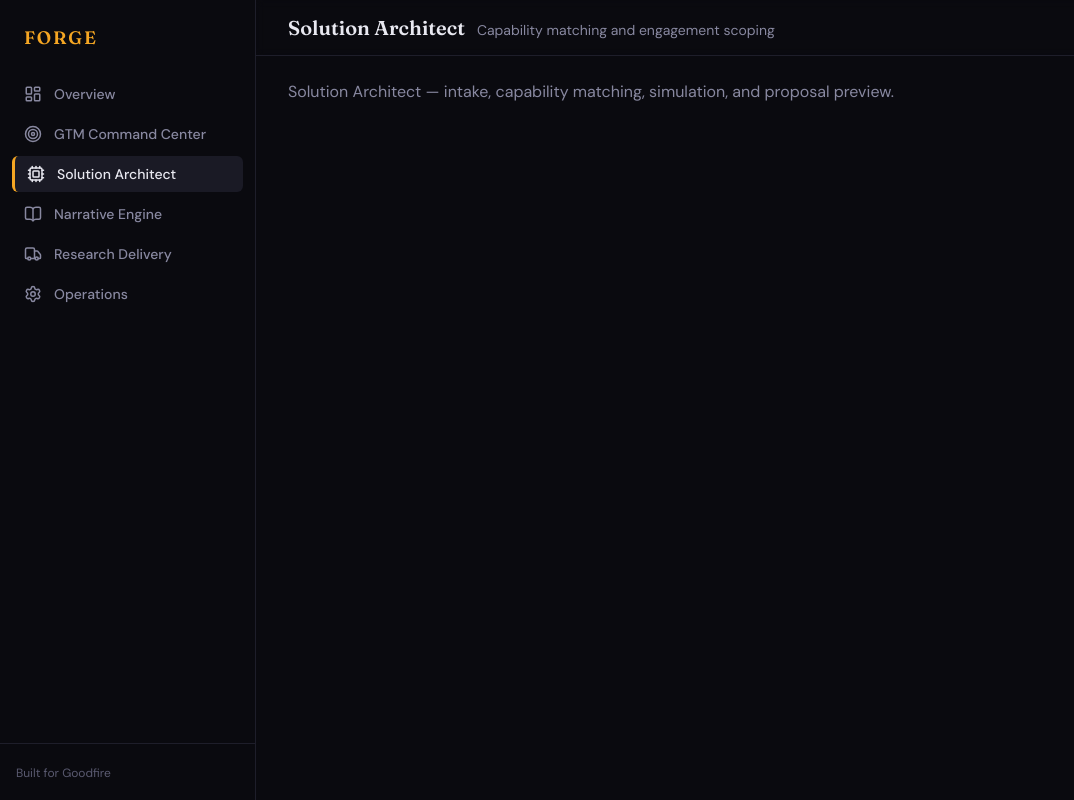
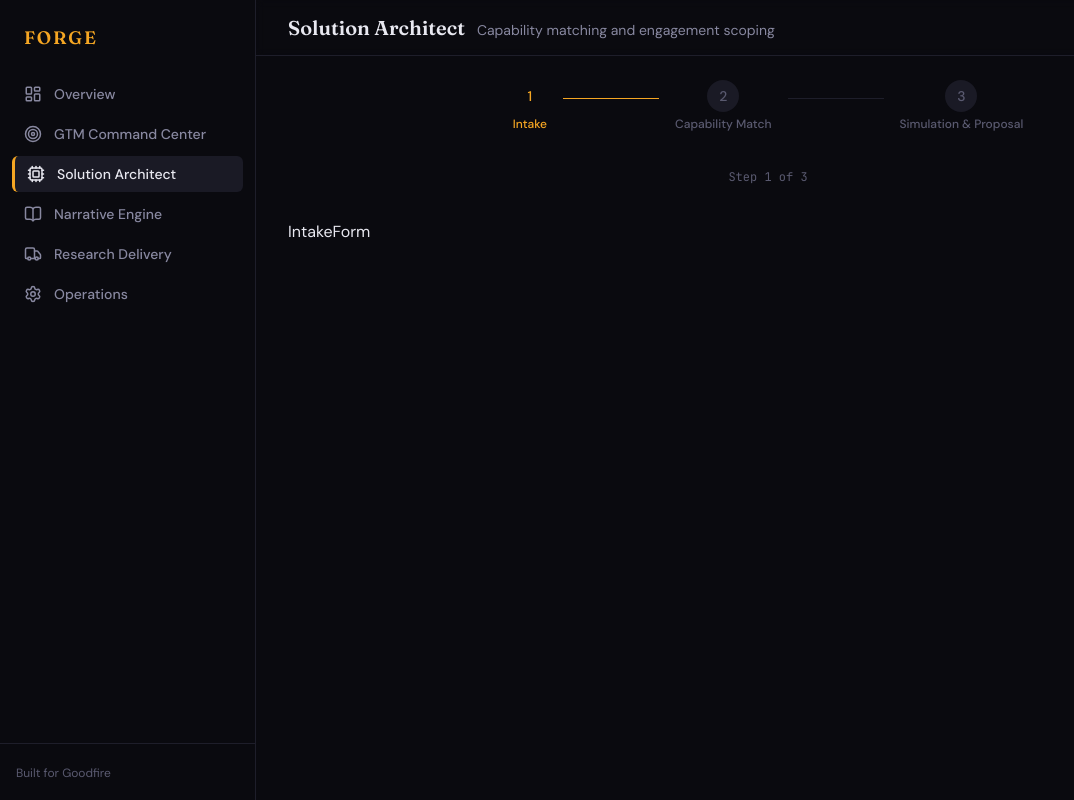
Before and after one commit to chewyuenrachael/forge, a Next.js app: page /solutions in a window 1280 px wide. Shown: the whole page, without its empty margins (0-1074 px from the left). Built offline with nearby package versions, Linux system fonts and the light colour scheme.

Commit message:
feat: update solutions page

```diff
--- a/src/app/solutions/page.tsx
+++ b/src/app/solutions/page.tsx
@@ -1,12 +1,192 @@
+'use client'
+
+import { useState, useCallback } from 'react'
+import { Check, Loader2 } from 'lucide-react'
 import { Header } from '@/components/layout/Header'
 import { PageContainer } from '@/components/layout/PageContainer'
+import { IntakeForm } from '@/components/solutions/IntakeForm'
+import { CapabilityMatch } from '@/components/solutions/CapabilityMatch'
+import { SolutionSimulationView } from '@/components/solutions/SolutionSimulation'
+import { ProposalPreview } from '@/components/solutions/ProposalPreview'
+import { Button } from '@/components/ui/Button'
+import type { IntakeFormData, SolutionMatch, SolutionSimulation } from '@/types'
 
-const SolutionsPage = () => {
+type Step = 1 | 2 | 3
+
+const STEP_LABELS = ['Intake', 'Capability Match', 'Simulation & Proposal'] as const
+
+interface ApiState {
+  status: 'idle' | 'loading' | 'error'
+  error?: string
+}
+
+const SolutionsPage = (): React.ReactElement => {
+  const [step, setStep] = useState<Step>(1)
+  const [intake, setIntake] = useState<IntakeFormData | null>(null)
+  const [matches, setMatches] = useState<SolutionMatch[]>([])
+  const [simulation, setSimulation] = useState<SolutionSimulation | null>(null)
+  const [apiState, setApiState] = useState<ApiState>({ status: 'idle' })
+  const [slideDirection, setSlideDirection] = useState<'forward' | 'back'>('forward')
+
+  const handleIntakeSubmit = useCallback(async (data: IntakeFormData): Promise<void> => {
+    setIntake(data)
+    setApiState({ status: 'loading' })
+    try {
+      const response = await fetch('/api/scoper', {
+        method: 'POST',
+        headers: { 'Content-Type': 'application/json' },
+        body: JSON.stringify(data),
+      })
+      const result = await response.json() as { data?: { matches: SolutionMatch[]; simulation: SolutionSimulation }; error?: string }
+      if (result.error) {
+        setApiState({ status: 'error', error: result.error })
+        return
+      }
+      if (result.data) {
+        setMatches(result.data.matches)
+        setSimulation(result.data.simulation)
+        setApiState({ status: 'idle' })
+        setSlideDirection('forward')
+        setStep(2)
+      }
+    } catch {
+      setApiState({ status: 'error', error: 'Failed to analyze capabilities. Please try again.' })
+    }
+  }, [])
+
+  const handleProceed = useCallback((): void => {
+    setSlideDirection('forward')
+    setStep(3)
+  }, [])
+
+  const handleBackToIntake = useCallback((): void => {
+    setSlideDirection('back')
+    setStep(1)
+  }, [])
+
+  const handleBackToMatch = useCallback((): void => {
+    setSlideDirection('back')
+    setStep(2)
+  }, [])
+
   return (
     <>
       <Header title="Solution Architect" subtitle="Capability matching and engagement scoping" />
       <PageContainer>
-        <div className="text-text-secondary">Solution Architect — intake, capability matching, simulation, and proposal preview.</div>
+        <div className="space-y-8">
+          {/* Step Indicator */}
+          <div className="flex items-center justify-center">
+            {STEP_LABELS.map((label, i) => {
+              const stepNum = (i + 1) as Step
+              const isCompleted = step > stepNum
+              const isCurrent = step === stepNum
+              const isFuture = step < stepNum
+
+              return (
+                <div key={label} className="flex items-center">
+                  <div className="flex flex-col items-center">
+                    <div className="flex items-center gap-2 mb-1">
+                      <div
+                        className={`h-8 w-8 rounded-full flex items-center justify-center text-sm font-medium transition-colors duration-300 ${
+                          isCompleted
+                            ? 'bg-accent-green/20 text-accent-green'
+                            : isCurrent
+                              ? 'bg-accent-amber/20 text-accent-amber'
+                              : 'bg-elevated text-text-tertiary'
+                        }`}
+                      >
+                        {isCompleted ? <Check size={16} /> : stepNum}
+                      </div>
+                    </div>
+                    <span
+                      className={`text-xs font-medium transition-colors duration-300 ${
+                        isCompleted
+                          ? 'text-accent-green'
+                          : isCurrent
+                            ? 'text-accent-amber'
+                            : 'text-text-tertiary'
+                      }`}
+                    >
+                      {label}
+                    </span>
+                  </div>
+                  {i < STEP_LABELS.length - 1 && (
+                    <div
+                      className={`w-24 h-px mx-4 mb-4 transition-colors duration-300 ${
+                        isCompleted ? 'bg-accent-green' : isFuture ? 'bg-border-subtle' : 'bg-accent-amber'
+                      }`}
+                    />
+                  )}
+                </div>
+              )
+            })}
+          </div>
+
+          {/* Step label */}
+          <div className="text-center">
+            <span className="text-xs font-mono text-text-tertiary">Step {step} of 3</span>
+          </div>
+
+          {/* Loading Overlay */}
+          {apiState.status === 'loading' && (
+            <div className="flex items-center justify-center py-12">
+              <div className="flex items-center gap-3 rounded-lg border border-border-default bg-surface px-6 py-4">
+                <Loader2 size={20} className="text-accent-amber animate-spin" />
+                <span className="text-sm text-text-primary">Analyzing capabilities...</span>
+              </div>
+            </div>
+          )}
+
+          {/* Error State */}
+          {apiState.status === 'error' && (
+            <div className="rounded-lg border border-accent-red/30 bg-red-500/5 px-4 py-3">
+              <p className="text-sm text-accent-red">{apiState.error}</p>
+              <Button
+                variant="ghost"
+                className="mt-2 text-accent-red"
+                onClick={() => setApiState({ status: 'idle' })}
+              >
+                Dismiss
+              </Button>
+            </div>
+          )}
+
+          {/* Step Content */}
+          {apiState.status !== 'loading' && (
+            <div
+              className={`transition-all duration-300 ease-in-out ${
+                slideDirection === 'forward' ? 'animate-slide-in-right' : 'animate-slide-in-left'
+              }`}
+              key={step}
+            >
+              {step === 1 && (
+                <IntakeForm onSubmit={handleIntakeSubmit} />
+              )}
+              {step === 2 && intake && (
+                <CapabilityMatch
+                  intake={intake}
+                  matches={matches}
+                  onProceed={handleProceed}
+                  onBack={handleBackToIntake}
+                />
+              )}
+              {step === 3 && intake && simulation && (
+                <div className="space-y-8">
+                  <div className="flex items-center justify-between">
+                    <h2 className="font-display text-xl font-semibold text-text-primary">
+                      Simulation & Proposal
+                    </h2>
+                    <Button variant="ghost" onClick={handleBackToMatch}>
+                      &larr; Back to Matches
+                    </Button>
+                  </div>
+                  <SolutionSimulationView simulation={simulation} />
+                  <ProposalPreview intake={intake} matches={matches} simulation={simulation} />
+                </div>
+              )}
+            </div>
+          )}
+        </div>
       </PageContainer>
     </>
   )
```
